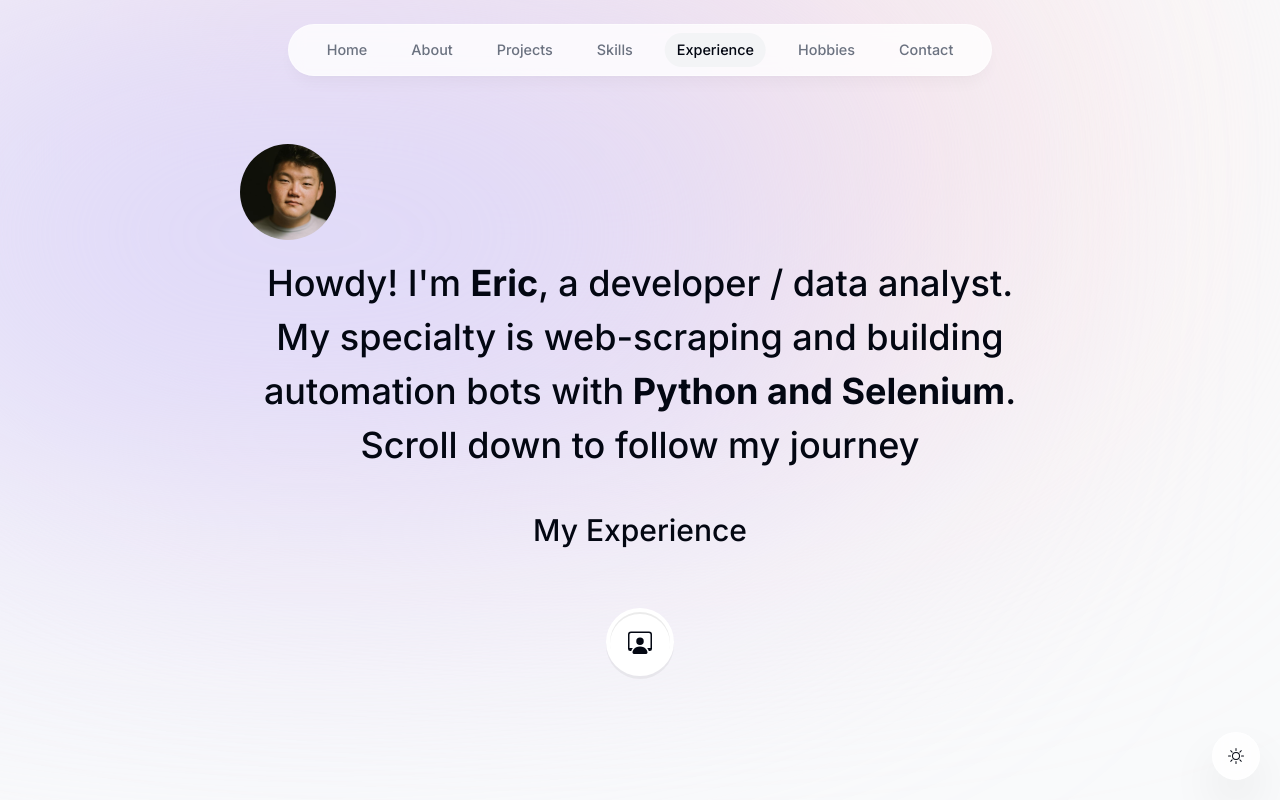
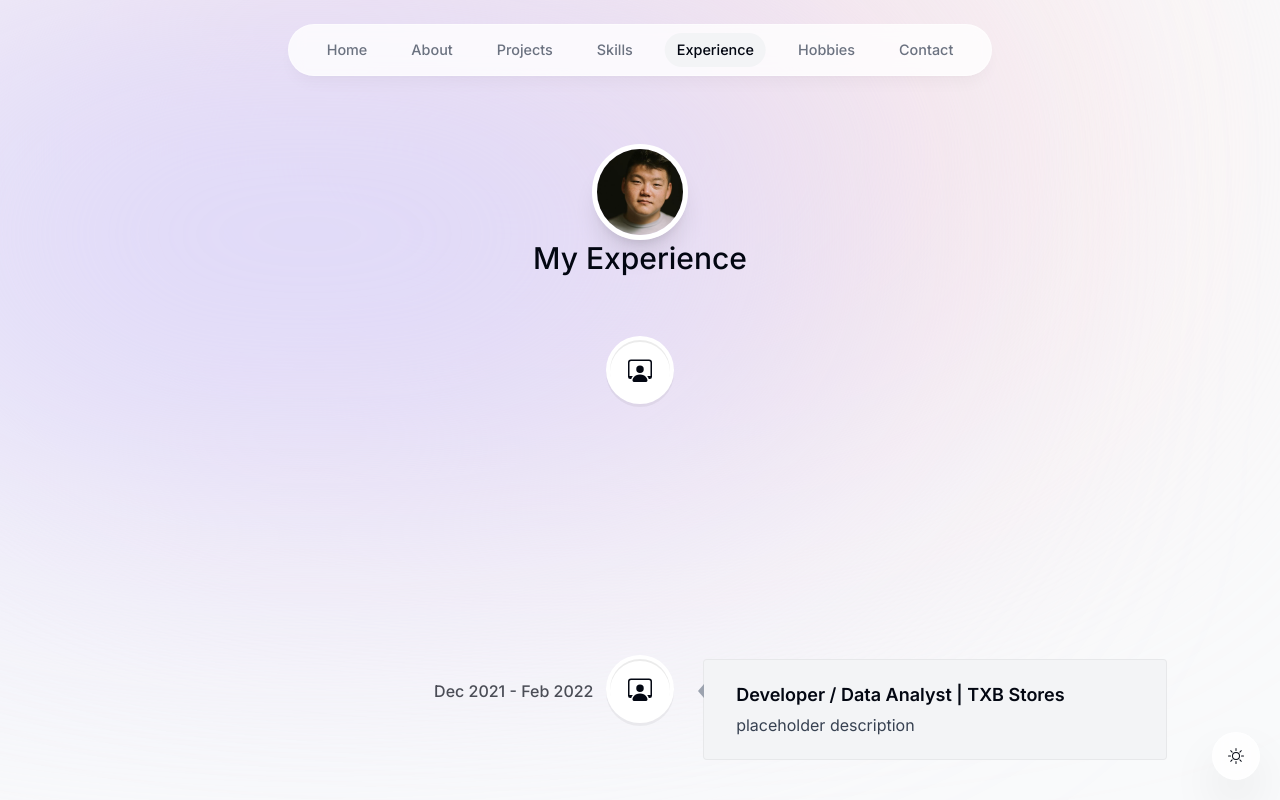
Before and after one commit to ericdwkim/my-portfolio, a Next.js app: page / in a window 1280 px wide. Shown: the top 800 px of the page. Built offline with nearby package versions, Linux system fonts and the light colour scheme.

Commit message:
fixed indentations; fun avatar animation

```diff
--- a/components/intro.tsx
+++ b/components/intro.tsx
@@ -20,32 +20,40 @@ export const Intro = () => {
             id="home"
             className="mb-28 max-w-[50rem] text-center sm:mb-0 scroll-mt-[100rem]"
         >
-    <div>
-        <><Image
+            <div className="flex items-center justify-center">
+                <div className="relative">
+                    <motion.div
+                        // initial={{opacity: 0, scale: 0}}
+                        animate={{
+                            scale: [1, 2, 2, 1, 1],
+                            rotate: [0, 0, 270, 270, 0],
+                            borderRadius: ["20%", "20%", "50%", "50%", "20%"],
+                        }}
+                        transition={{
+                            ease: "linear",
+                            duration: 2,
+                            // type: 'tween',
+                            // duration: 0.2,
+                        }}
+                    >
+                        <Image
                             src={avatar}
                             alt="Eric portrait"
                             width="192"
                             height="192"
                             quality="95"
                             priority={true}
-            className="h-24 w-24 rounded-full object-cover"/>
+                            className="h-24 w-24 rounded-full object-cover border-[0.35rem] border-white shadow-xl"
+                        />
 
+                    </motion.div>
 
-            <motion.h1
-                className="mb-10 mt-4 px-4 text-2 font-medium !leading-[1.5] sm:text-4xl"
-                initial={{opacity: 0, y: 100}}
-                animate={{opacity: 1, y: 0}}
-            >
-                {/* eslint-disable-next-line react/no-unescaped-entities */}
-                Howdy! I'm <span className="font-bold">Eric</span>, a
-                developer / data analyst.
-                My specialty is web-scraping and building automation bots with
-                <span className="font-bold"> Python and Selenium</span>.
-                Scroll down to follow my journey
-            </motion.h1>
-        </>
+                    {/*<motion.h1*/}
+                    {/*    className="mb-10 mt-4 px-4 text-2 font-medium !leading-[1.5] sm:text-4xl"*/}
+                    {/*    initial=*/}
+
+                </div>
             </div>
         </section>
-
     );
-};
+}
```
Lines whose indentation alone changed are shown as unchanged.
